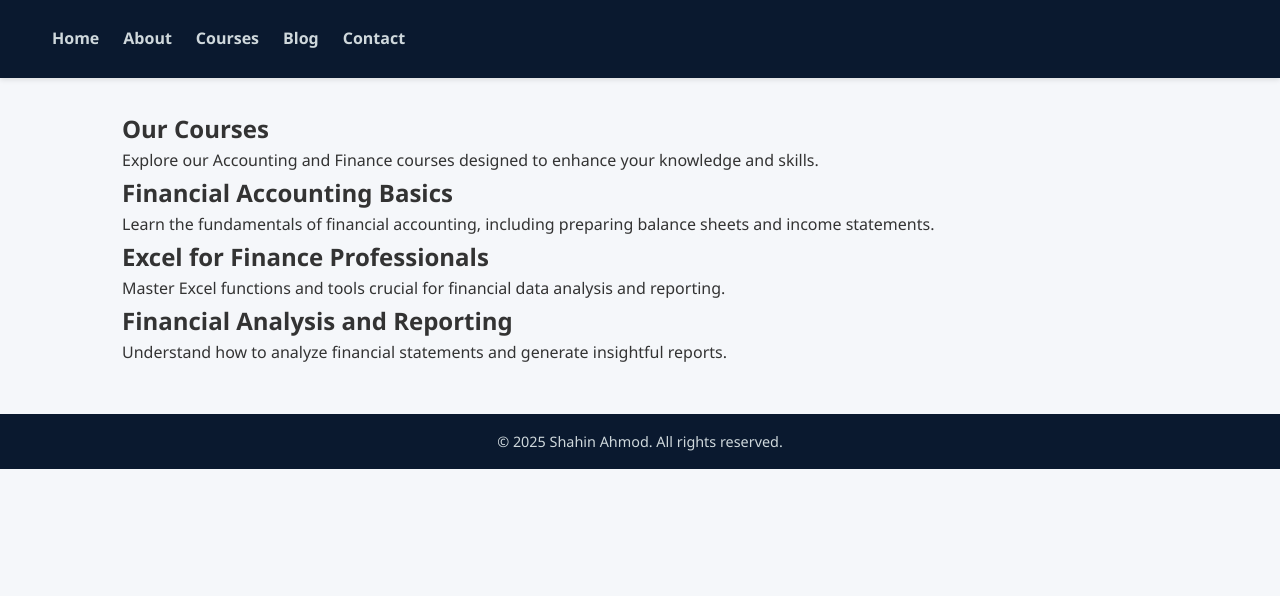
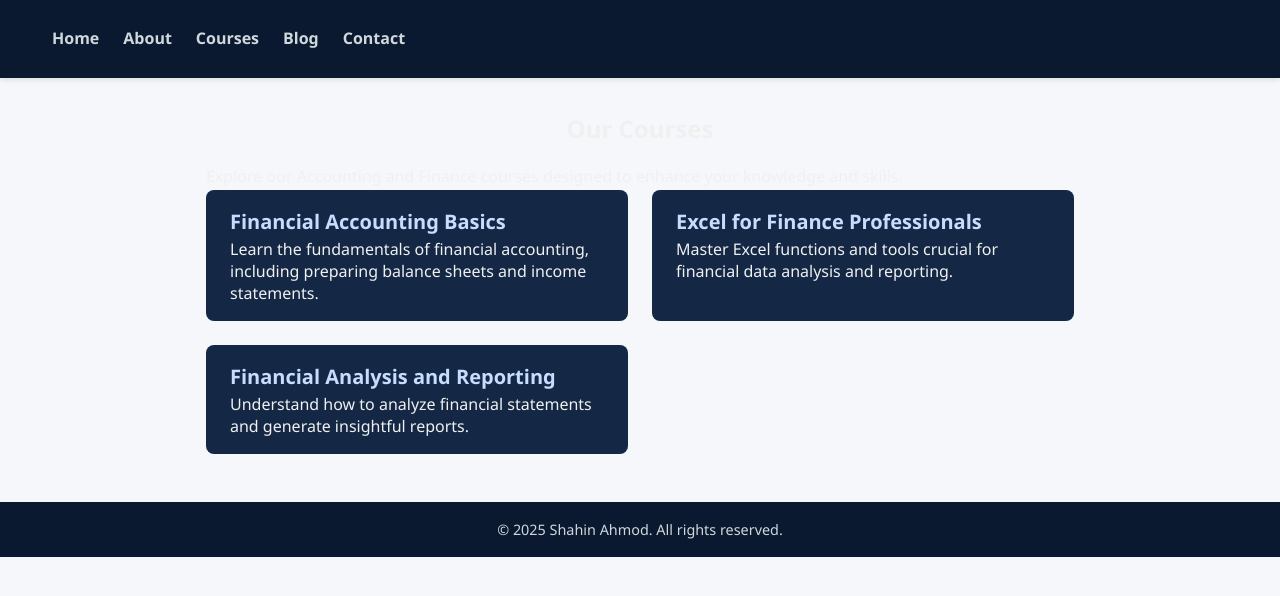
Before and after one commit to ShahinAhmod/shahin-website, a plain HTML site: page courses.html in a window 1280 px wide. Drawn offline with Linux system fonts and the light colour scheme.

Commit message:
Add courses page and styles

```diff
--- a/style.css
+++ b/style.css
@@ -117,3 +117,43 @@ nav {
   background-color: #e6b422; /* gold-ish highlight */
   color: rgb(10, 25, 47);
 }
+.courses-section {
+    max-width: 900px;
+    margin: 2rem auto;
+    padding: 0 1rem;
+    color: #f0f0f0;
+}
+
+.courses-section h1 {
+    text-align: center;
+    margin-bottom: 1rem;
+}
+
+.course-list {
+    display: grid;
+    grid-template-columns: repeat(auto-fit, minmax(280px, 1fr));
+    gap: 1.5rem;
+}
+
+.course {
+    background-color: rgb(20, 40, 70);
+    border-radius: 8px;
+    padding: 1rem 1.5rem;
+    box-shadow: 0 0 8px rgba(255, 255, 255, 0.1);
+    transition: background-color 0.3s ease;
+}
+
+.course:hover {
+    background-color: rgb(30, 55, 95);
+}
+
+.course h2 {
+    margin-top: 0;
+    font-size: 1.25rem;
+    color: rgb(200, 220, 255);
+}
+
+.course p {
+    font-size: 1rem;
+    line-height: 1.4;
+}
```
